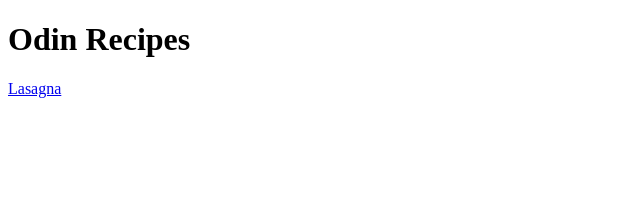
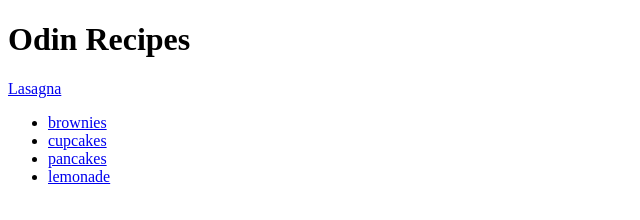
Before and after one commit to mohamedali2019/odin-recipes, a plain HTML site: page index.html in a window 1280 px wide. Shown: the whole page, without its empty margins (0-640 px from the left). Drawn offline with Linux system fonts and the light colour scheme.

Commit message:
added 4 new recipe pages

```diff
--- a/index.html
+++ b/index.html
@@ -7,5 +7,12 @@
     <body>
         <h1>Odin Recipes</h1>
         <a href="recipes/lasagna.html">Lasagna</a>
+    <ul>
+    <li><a href="recipes/brownies.html">brownies</a></li>
+    <li><a href="recipes/cupcakes.html">cupcakes</a></li>
+    <li><a href="recipes/pancakes.html">pancakes</a></li>
+    <li><a href="recipes/lemonade.html">lemonade</a></li>
+  </ul>
+
     </body>
 </html>
```
